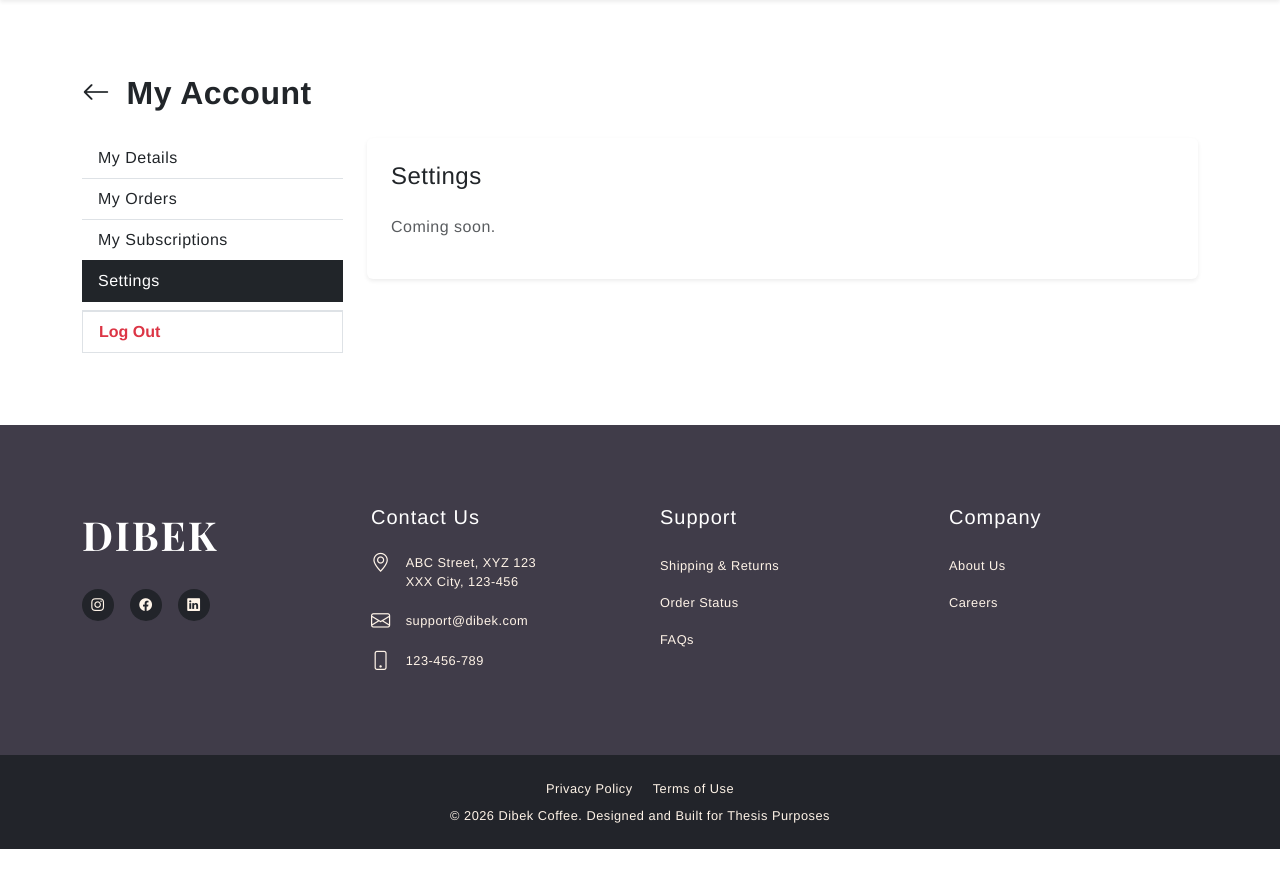
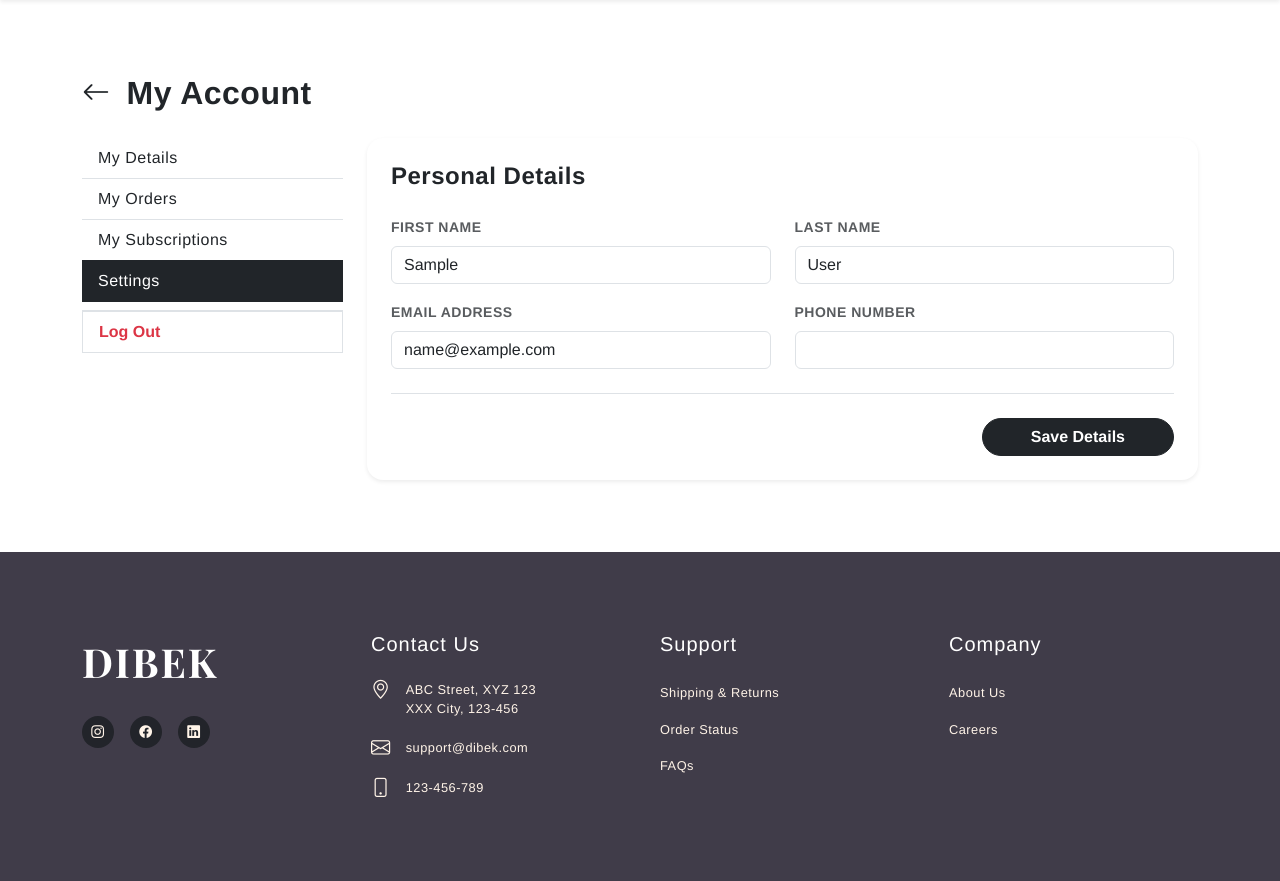
Before and after one commit to sudeirmaak/thesis_ecommerce, a Django app: page /users/profile/settings/ in a window 1280 px wide. Shown: the part 144-1025 px from the top of the page. Before the commit the page ends 993 px from the top, so only its background shows below. Run offline with Django 5.2, Linux system fonts and the light colour scheme; the visitor is signed in with stand-in values (Sample User, id 1); data that the repository does not hold is empty; some web fonts are replaced.

Commit message:
built personal details settings and upgrade auth flow

```diff
--- a/templates/base.html
+++ b/templates/base.html
@@ -23,7 +23,7 @@
                 <span class="navbar-toggler-icon"></span>
             </button>
 
-            <a class="navbar-brand" href="{% url 'product_list' %}">
+            <a class="navbar-brand" href="{% url 'home' %}">
                 <span class="d-block brand-main">DIBEK</span>
                 <span class="d-block brand-sub">Coffee & More</span>
             </a>
@@ -79,7 +79,7 @@
                         <strong>Update: </strong>{{ message }}
                     </div>
                     <div>
-                        {% if message.tags == 'success' %}
+                        {% if message.tags == 'success' and 'cart' in message.message|lower %}
                             <a href="{% url 'cart_summary' %}" class="btn btn-sm btn-success ms-3">View Cart</a>
                         {% endif %}
                         <button type="button" class="btn-close position-relative ms-3" data-bs-dismiss="alert" aria-label="Close"
--- a/templates/users/profile.html
+++ b/templates/users/profile.html
@@ -18,7 +18,6 @@
 
     <hr class="text-muted mb-4">
 
-    <a href="#" class="btn btn-dark px-4">Edit Details</a>
 </div>
 
 {% endblock %}
--- a/templates/users/profile_base.html
+++ b/templates/users/profile_base.html
@@ -17,7 +17,7 @@
                 </a>
 
                 <a href="{% url 'users:orders' %}" class="list-group-item list-group-item-action
-                    {% if request.resolver_match.url_name == 'orders' %} active bg-dark border-dark text-white {% endif %}">
+                    {% if request.resolver_match.url_name == 'orders' or request.resolver_match.url_name == 'order_detail' %} active bg-dark border-dark text-white {% endif %}">
                     My Orders
                 </a>
 
--- a/templates/users/settings.html
+++ b/templates/users/settings.html
@@ -1,9 +1,52 @@
 {% extends 'users/profile_base.html' %}
 
 {% block profile_content %}
-<div class="card border-0 shadow-sm p-4">
-    <h4 class="mb-4">Settings</h4>
-    <p class="text-muted">Coming soon.</p>
+<div class="card border-0 shadow-sm p-4 rounded-4 mb-4">
+    <h4 class="mb-4 fw-bold">Personal Details</h4>
+
+    <form method="POST">
+        {% csrf_token %}
+
+        <div class="row mb-3">
+            <div class="col-md-6">
+                <label class="fw-bold mb-2 small text-muted text-uppercase">First Name</label>
+                {{ form.first_name }}
+                {% if form.first_name.errors %}
+                    <div class="text-danger small mt-1 fw-bold">{{ form.first_name.errors.0 }}</div>
+                {% endif %}
+            </div>
+
+            <div class="col-md-6 mt-3 mt-md-0">
+                <label class="fw-bold mb-2 small text-muted text-uppercase">Last Name</label>
+                {{ form.last_name }}
+                {% if form.last_name.errors %}
+                    <div class="text-danger small mt-1 fw-bold">{{ form.last_name.errors.0 }}</div>
+                {% endif %}
+            </div>
+        </div>
+
+        <div class="row mb-4">
+            <div class="col-md-6">
+                <label class="fw-bold mb-2 small text-muted text-uppercase">Email Address</label>
+                {{ form.email }}
+                {% if form.email.errors %}
+                    <div class="text-danger small mt-1 fw-bold">{{ form.email.errors.0 }}</div>
+                {% endif %}
+            </div>
+
+            <div class="col-md-6 mt-3 mt-md-0">
+                <label class="fw-bold mb-2 small text-muted text-uppercase">Phone Number</label>
+                {{ form.phone_number }}
+                {% if form.phone_number.errors %}
+                    <div class="text-danger small mt-1 fw-bold">{{ form.phone_number.errors.0 }}</div>
+                {% endif %}
+            </div>
+        </div>
+
+        <div class="d-flex justify-content-end border-top pt-4">
+            <button type="submit" class="btn btn-dark px-5 rounded-pill fw-bold">Save Details</button>
+        </div>
+    </form>
 </div>
 
 {% endblock %}
--- a/users/forms.py
+++ b/users/forms.py
@@ -1,13 +1,20 @@
 from django.contrib.auth.forms import UserCreationForm, AuthenticationForm, PasswordResetForm, SetPasswordForm
 from django.contrib.auth import get_user_model
+from django import forms
+import re
 
 class CustomUserCreationForm(UserCreationForm):
     class Meta:
         model = get_user_model()
-        fields = ('username', 'email')
+        fields = ('first_name', 'last_name', 'username', 'email')
 
     def __init__(self, *args, **kwargs):
         super().__init__(*args, **kwargs)
+
+        self.fields['first_name'].required = True
+        self.fields['last_name'].required = True
+        self.fields['username'].required = True
+        self.fields['email'].required = True
 
         for field in self.fields.values():
             field.widget.attrs['class'] = 'form-control'
@@ -32,3 +39,31 @@ class CustomSetPasswordForm(SetPasswordForm):
 
         for field in self.fields.values():
             field.widget.attrs['class'] = 'form-control'
+
+class CustomUserUpdateForm(forms.ModelForm):
+    class Meta:
+        model = get_user_model()
+        fields = ('first_name', 'last_name', 'email', 'phone_number')
+
+    def __init__(self, *args, **kwargs):
+        super().__init__( *args, **kwargs)
+
+        self.fields['first_name'].required = True
+        self.fields['last_name'].required = True
+        self.fields['email'].required = True
+        self.fields['phone_number'].required = True
+
+        for field_name, field in self.fields.items():
+            field.widget.attrs['class'] = 'form-control'
+
+    def clean_phone_number(self):
+        phone = self.cleaned_data.get('phone_number')
+
+        if phone:
+            if re.search('[a-zA-Z]', phone):
+                raise forms.ValidationError("Please enter a valid phone number.")
+
+            if len(re.sub(r'\D', '', phone)) < 7:
+                raise forms.ValidationError("Please enter a valid phone number.")
+
+        return phone
--- a/users/models.py
+++ b/users/models.py
@@ -2,7 +2,7 @@ from django.db import models
 from django.contrib.auth.models import AbstractUser
 
 class User(AbstractUser):
-    pass
+    phone_number = models.CharField(max_length=20, blank=True, null=True)
 
     def __str__(self):
         return self.username
--- a/users/views.py
+++ b/users/views.py
@@ -1,15 +1,26 @@
 from django.shortcuts import render, get_object_or_404
-from django.views.generic import CreateView, TemplateView
+from django.views.generic import CreateView, TemplateView, UpdateView
 from django.urls import reverse_lazy
+from django.contrib.auth import login
 from django.contrib.auth.views import LoginView
 from django.contrib.auth.mixins import LoginRequiredMixin
+from django.contrib.messages.views import SuccessMessageMixin
+from django.contrib import messages
+from django.http import HttpResponseRedirect
 from store.models import Cart, CartItem, Product, Order
-from .forms import CustomUserCreationForm, CustomLoginForm
+from .forms import CustomUserCreationForm, CustomLoginForm, CustomUserUpdateForm
 
 class SignUpView(CreateView):
     form_class = CustomUserCreationForm
-    success_url = reverse_lazy('users:login')
+    success_url = reverse_lazy('home')
     template_name = 'registration/register.html'
+
+    def form_valid(self, form):
+        response = super().form_valid(form)
+
+        login(self.request, self.object)
+
+        return response
 
 class CustomLoginView(LoginView):
     form_class = CustomLoginForm
@@ -64,9 +75,23 @@ class SubscriptionsView(LoginRequiredMixin, TemplateView):
     template_name = 'users/subscriptions.html'
     login_url = 'users:login'
 
-class SettingsView(LoginRequiredMixin, TemplateView):
+class SettingsView(LoginRequiredMixin, UpdateView):
     template_name = 'users/settings.html'
     login_url = 'users:login'
+    form_class = CustomUserUpdateForm
+    success_url = reverse_lazy('users:settings')
+
+    def get_object(self):
+        return self.request.user
+
+    def form_valid(self, form):
+
+        if form.has_changed():
+            messages.success(self.request, "Your personal details have been successfully updated!")
+            return super().form_valid(form)
+        else:
+            messages.info(self.request, "No changes were made to you personal details.")
+            return HttpResponseRedirect(self.get_success_url())
 
 class OrderDetailView(LoginRequiredMixin, TemplateView):
     template_name = 'users/order_detail.html'
```
Also changed, not shown: users/migrations/0002_user_phone_number.py (added).
